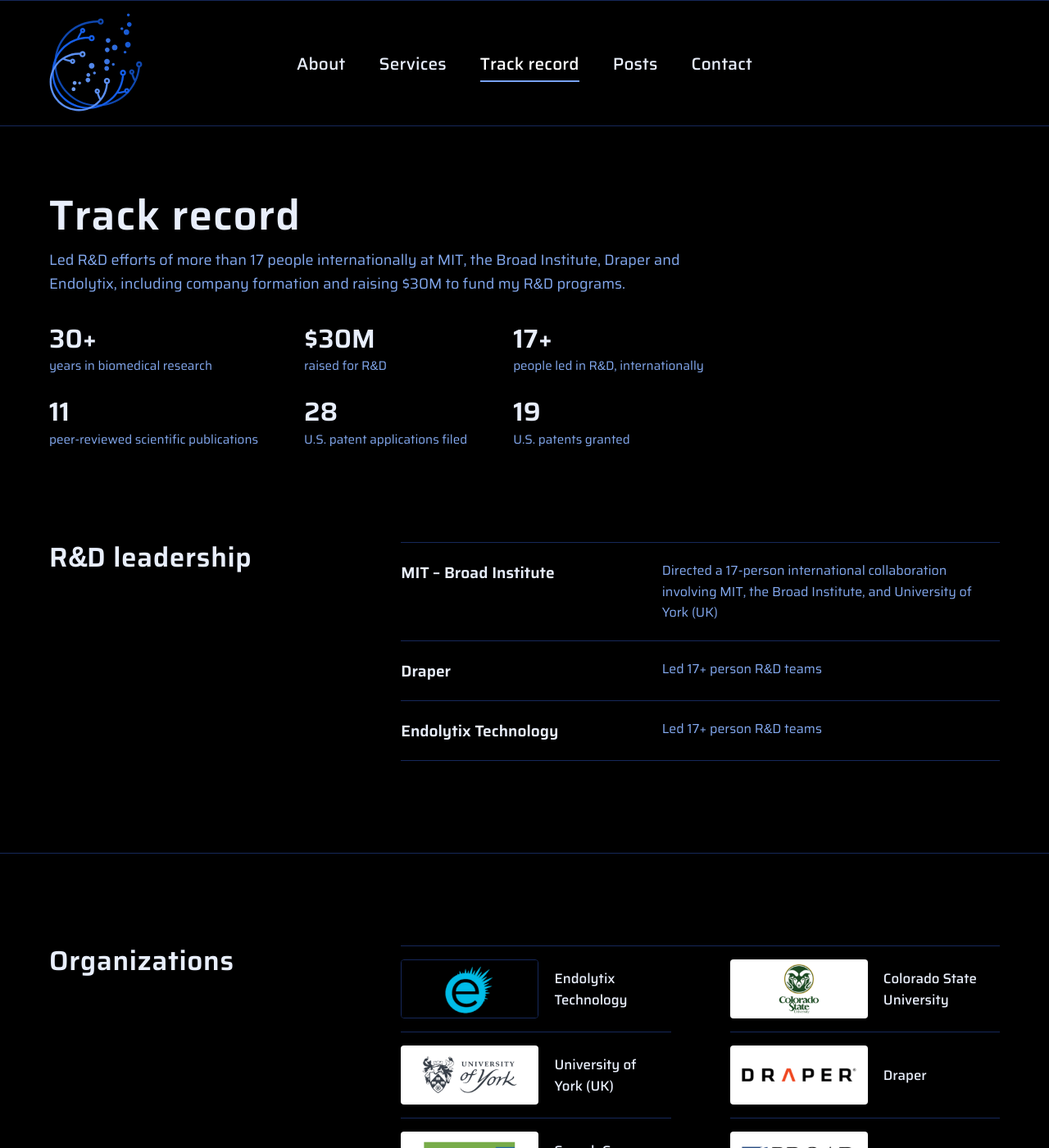
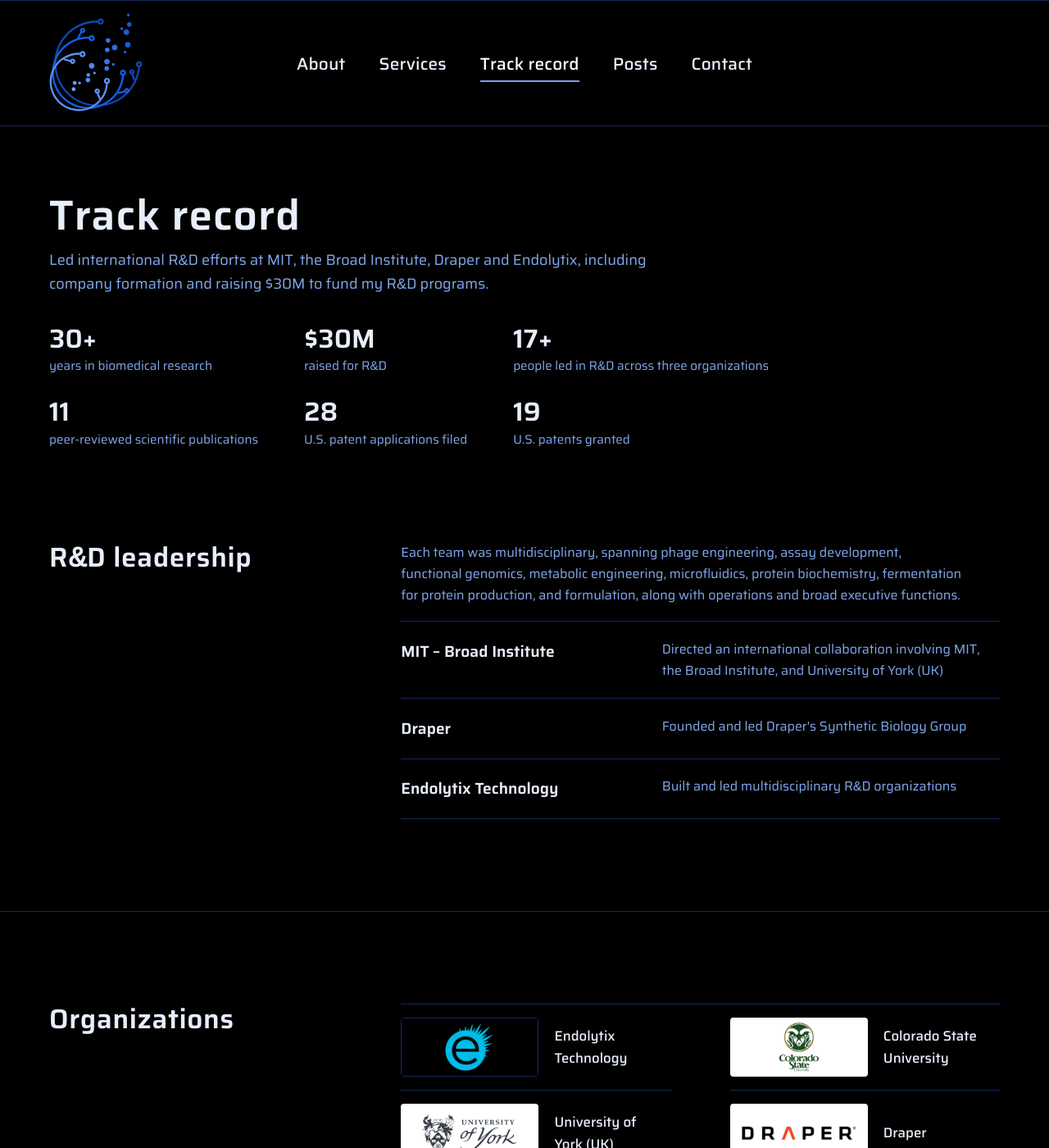
Before and after one commit to why-not22/hbc-website, a Jekyll site: the page built from track-record.html, in a window 1280 px wide and 1400 px high. Shown: the whole window at 82% size. Built offline with Jekyll 4.4.1, drawn with Linux system fonts in a browser that asks for light colours; some of the changed text lies outside the part shown.

Commit message:
Track record: state 17+ once; add multidisciplinary note
Co-Authored-By: Claude Opus 5.5 <noreply@anthropic.com>
Claude-Session: https://claude.ai/code/session_014o1cWxXWJSvV7sP1sRDoWc

```diff
--- a/_data/track_record.yml
+++ b/_data/track_record.yml
@@ -1,26 +1,27 @@
 # TRACK RECORD page: summary, headline figures and career entries.
 # Career entries show in the order listed here, so keep the newest at the top.
-summary: Led R&D efforts of more than 17 people internationally at MIT, the Broad Institute, Draper and Endolytix, including company formation and raising $30M to fund my R&D programs.
+summary: Led international R&D efforts at MIT, the Broad Institute, Draper and Endolytix, including company formation and raising $30M to fund my R&D programs.
 figures:
   - value: "30+"
     label: years in biomedical research
   - value: "$30M"
     label: raised for R&D
   - value: "17+"
-    label: people led in R&D, internationally
+    label: people led in R&D across three organizations
   - value: "11"
     label: peer-reviewed scientific publications
   - value: "28"
     label: U.S. patent applications filed
   - value: "19"
     label: U.S. patents granted
+leadership_note: "Each team was multidisciplinary, spanning phage engineering, assay development, functional genomics, metabolic engineering, microfluidics, protein biochemistry, fermentation for protein production, and formulation, along with operations and broad executive functions."
 leadership:
   - org: MIT – Broad Institute
-    detail: "Directed a 17-person international collaboration involving MIT, the Broad Institute, and University of York (UK)"
+    detail: "Directed an international collaboration involving MIT, the Broad Institute, and University of York (UK)"
   - org: Draper
-    detail: "Led 17+ person R&D teams"
+    detail: "Founded and led Draper's Synthetic Biology Group"
   - org: Endolytix Technology
-    detail: "Led 17+ person R&D teams"
+    detail: "Built and led multidisciplinary R&D organizations"
 career:
   - year: "September 2025 – Present"
     title: "Advisor to the Richi Foundation whose mission is to cure childhood cancer"
@@ -106,7 +107,7 @@ career:
     org: "Massachusetts Institute of Technology (MIT) \u2014 Cambridge, MA"
     points:
       - "Led collaborative OMICs and metabolic engineering programs focused on microbial biofuel production"
-      - "Directed a 17-person international collaboration involving MIT, the Broad Institute, and University of York (UK)"
+      - "Directed an international collaboration involving MIT, the Broad Institute, and University of York (UK)"
   - year: "1998 \u2013 2006"
     title: "PhD Researcher"
     org: "Johns Hopkins University School of Medicine \u2014 Baltimore, MD"
--- a/css/style.css
+++ b/css/style.css
@@ -269,3 +269,6 @@ ol.pubs{list-style:none}
 .post-body .video a:hover img{opacity:1}
 .post-body .video .play{position:absolute;left:50%;top:50%;width:72px;height:50px;margin:-25px 0 0 -36px;border-radius:12px;background:rgba(0,0,0,.75);border:2px solid #84AAF1}
 .post-body .video .play::after{content:"";position:absolute;left:29px;top:13px;border-style:solid;border-width:11px 0 11px 18px;border-color:transparent transparent transparent #84AAF1}
+
+/* v18.25: multidisciplinary note above the R&D leadership list */
+.lead-note{color:#84AAF1;font-size:1rem;max-width:var(--measure);margin-bottom:1.2rem}
--- a/track-record.html
+++ b/track-record.html
@@ -21,11 +21,16 @@ description: Track record of Jason Holder, covering research, publications, pate
   <section class="block" id="leadership">
     <div class="wrap split">
       <h2>R&amp;D leadership</h2>
-      <ul class="services">
-        {%- for l in site.data.track_record.leadership %}
-        <li><h3>{{ l.org }}</h3><p>{{ l.detail }}</p></li>
-        {%- endfor %}
-      </ul>
+      <div>
+        {%- if site.data.track_record.leadership_note %}
+        <p class="lead-note">{{ site.data.track_record.leadership_note }}</p>
+        {%- endif %}
+        <ul class="services">
+          {%- for l in site.data.track_record.leadership %}
+          <li><h3>{{ l.org }}</h3><p>{{ l.detail }}</p></li>
+          {%- endfor %}
+        </ul>
+      </div>
     </div>
   </section>
 
```
